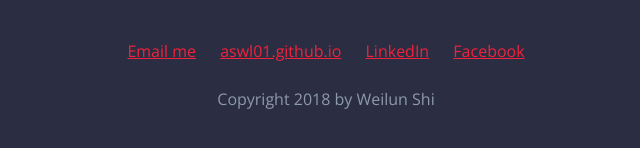
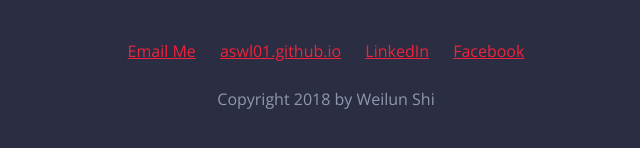
Before and after one commit to aswl01/aswl01.github.io, a plain HTML site: page index.html in a window 1280 px wide. Shown: the part 2077-2225 px from the top of the page, 314-954 px from the left. Drawn offline with nearby package versions, Linux system fonts and the light colour scheme.

Commit message:
Refine index.html

```diff
--- a/index.html
+++ b/index.html
@@ -158,7 +158,7 @@
 
             <!-- Social media and contact links. Add or remove any networks. -->
             <div class="contact-info">
-                <a href="mailto:alanshek2016@gmail.com">Email me</a>
+                <a href="mailto:alanshek2016@gmail.com">Email Me</a>
                 <a href="https://aswl01.github.io" target="_blank">aswl01.github.io</a>
                 <a href="https://www.linkedin.com/in/alanshek666" target="_blank">LinkedIn</a>
                 <a href="https://www.facebook.com/weilun.shi.75" target="_blank">Facebook</a>
```
